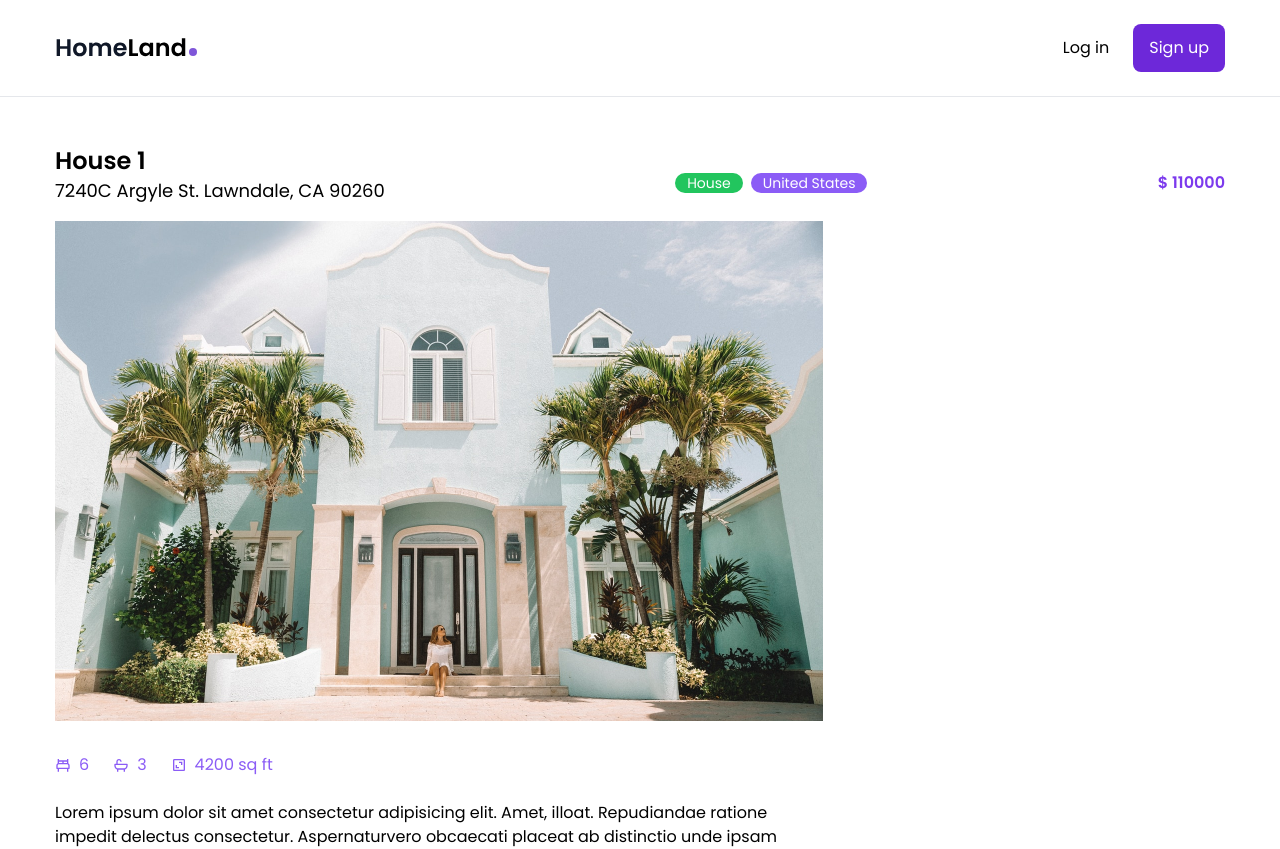
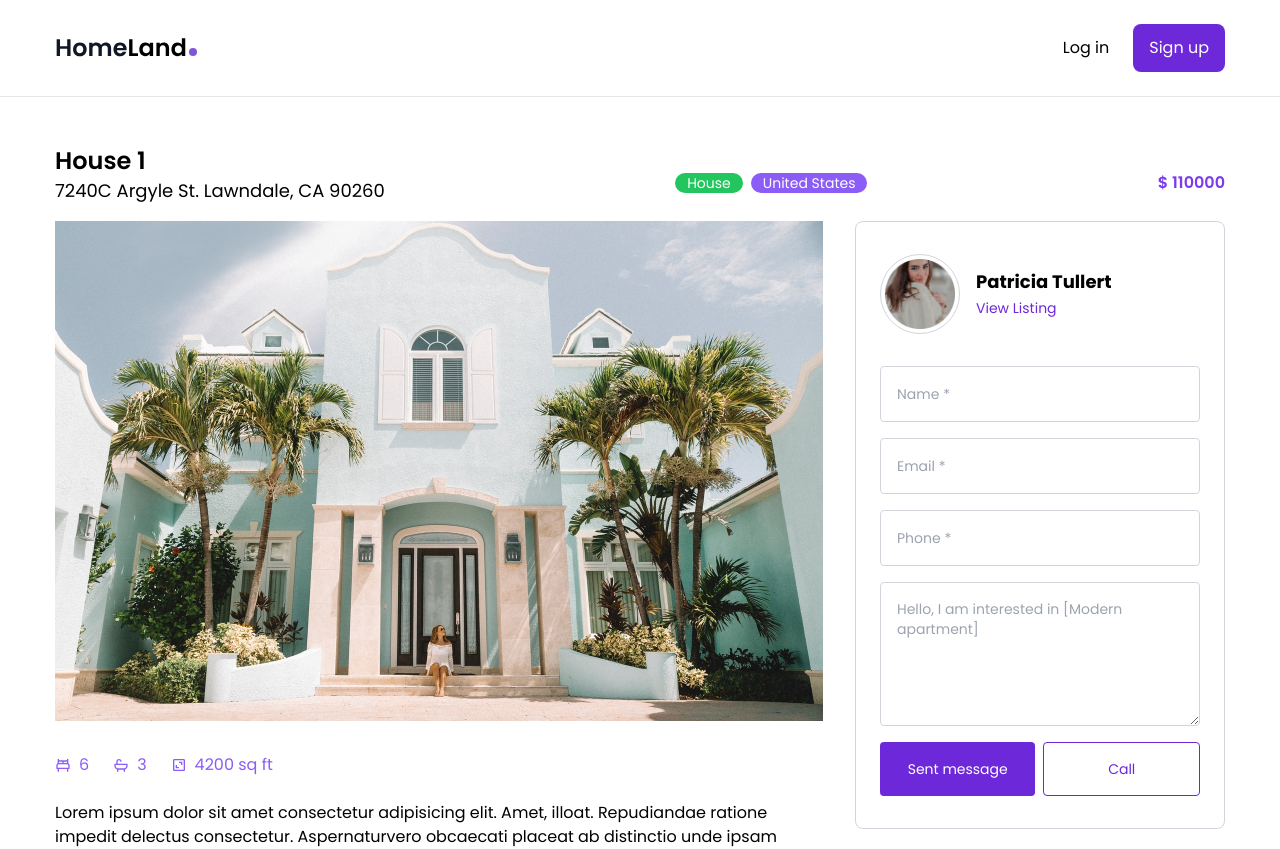
Before and after one commit to thethmuenaing/real-estate-react-tailwind, a React (Create React App) app: page /property/1 in a window 1280 px wide. Shown: the top 849 px of the page. Built offline with nearby package versions, Linux system fonts and the light colour scheme.

Commit message:
adding user login code

```diff
--- a/src/pages/PropertyDetails.js
+++ b/src/pages/PropertyDetails.js
@@ -64,6 +64,51 @@
 						</div>
 						<div>{house.description}</div>
 					</div>
+
+					<div className="flex-1 bg-white w-full mb-8 border border-gray-300 rounded-lg px-6 py-8">
+						<div className="flex items-center gap-x-4 mb-8">
+							<div className="w-20 h-20 p-1 border border-gray-300 rounded-full">
+								<img src={house.agent.image} alt="/" />
+							</div>
+							<div>
+								<div className="font-bold text-lg">{house.agent.name}</div>
+								<Link to="" className="text-violet-700 text-sm">
+									View Listing
+								</Link>
+							</div>
+						</div>
+						{/* form */}
+						<form className="flex flex-col gap-y-4">
+							<input
+								type="text"
+								className="border border-gray-300 focus:border-violet-500 outline-none rounded w-full px-4 h-14 text-sm"
+								placeholder="Name *"
+							/>
+							<input
+								type="text"
+								className="border border-gray-300 focus:border-violet-500 outline-none rounded w-full px-4 h-14 text-sm"
+								placeholder="Email *"
+							/>
+							<input
+								type="text"
+								className="border border-gray-300 focus:border-violet-500 outline-none rounded w-full px-4 h-14 text-sm"
+								placeholder="Phone *"
+							/>
+							<textarea
+								className="border border-gray-300 focus:border-violet-700 outline-none rounded w-full p-4 h-36 text-sm text-gray-400"
+								placeholder="Message *"
+								defaultValue="Hello, I am interested in [Modern apartment]"
+							></textarea>
+							<div className="flex gap-x-2">
+								<button className="bg-violet-700 hover:bg-violet-800 text-white rounded p-4 text-sm w-full transition">
+									Sent message
+								</button>
+								<button className="border border-violet-700 text-violet-700 hover:border-violet-500 hover:text-violet-500 rounded p-4 text-sm w-full transition">
+									Call
+								</button>
+							</div>
+						</form>
+					</div>
 				</div>
 			</div>
 		</section>
```
